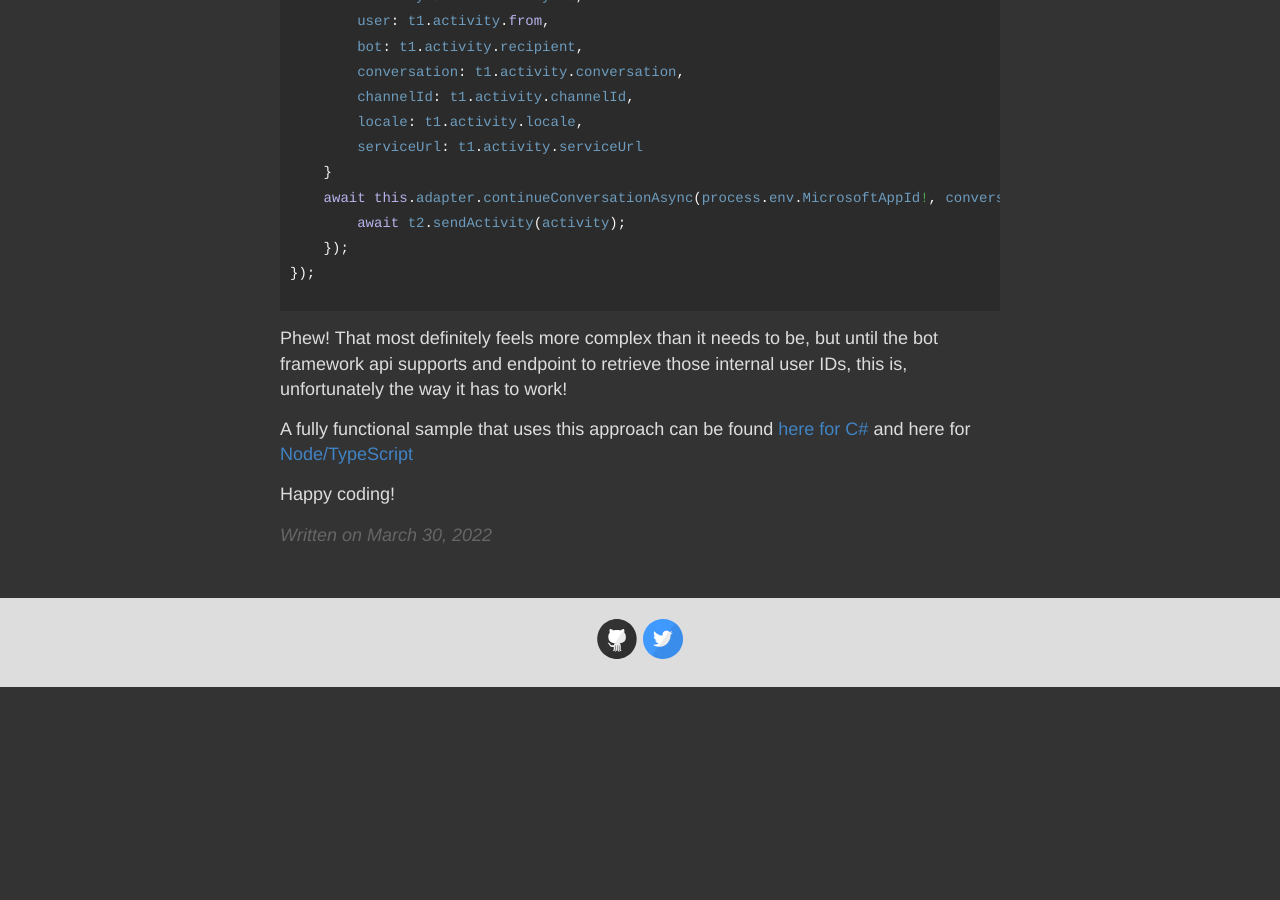
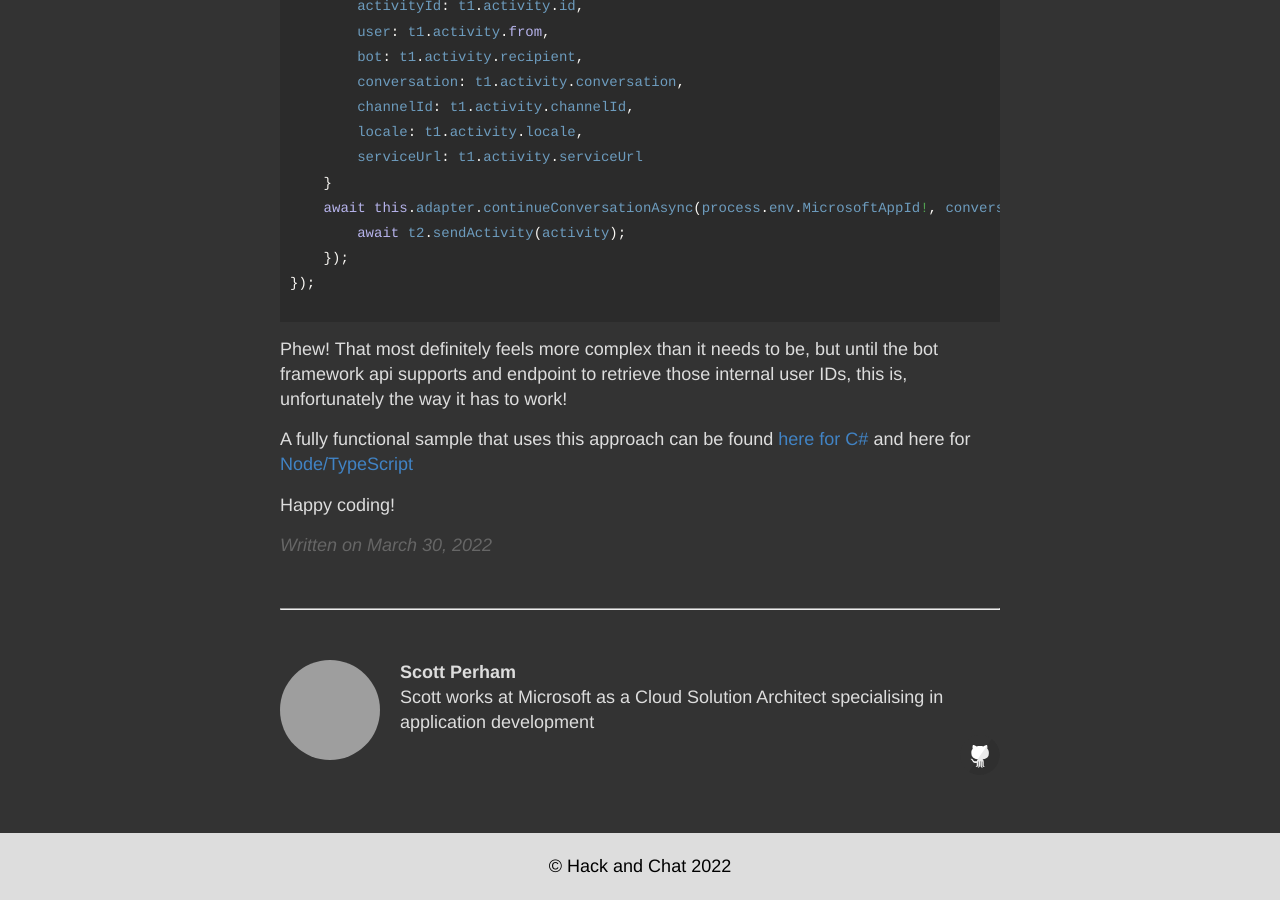
Before and after one commit to scottperham/hack-and-chat, a Jekyll site: the page built from _posts/2022-03-30-teams-proactive-messaging.md, in a window 1280 px wide and 900 px high, scrolled down 8892 px. Built offline with Jekyll 4.4.1, drawn with Linux system fonts in a browser that asks for light colours; before the commit the page ends 9579 px from its top, so only the background shows below that; some of the changed text lies outside the part shown; grey boxes are pictures that could not be loaded.

Commit message:
Added stuff

```diff
--- a/_config.yml
+++ b/_config.yml
@@ -14,6 +14,18 @@
 #
 # Flags below are optional
 #
+
+authors:
+  scott:
+    name: Scott Perham
+    short_profile: Scott works at Microsoft as a Cloud Solution Architect specialising in application development
+    avatar: https://avatars.githubusercontent.com/u/127280?v=4
+    github: scottperham
+  jack:
+    name: Jack Lewis
+    short_profile: Jack works at Microsoft as a Cloud Solution Architect specialising in application development
+    avatar: https://avatars.githubusercontent.com/u/54140421?v=4
+    github: jalew123
 
 # Includes an icon in the footer for each username you enter
 footer-links:
--- /dev/null
+++ b/_includes/post-about.html
@@ -0,0 +1,19 @@
+<div>
+    <hr style="margin: 50px 0;" />
+    <div style="display: flex; flex-direction: row;">
+        <div style="flex: 1 1 100px;">
+            <img style="width: 100px; height: 100px; border-radius: 50%;" src="{{site.authors[page.author].avatar}}" />
+        </div>
+        <div style="flex: 1 1 620px;">
+            <div style="margin-left: 20px;">
+                <div style="font-weight: bold;">{{site.authors[page.author].name}}</div>
+                <div>
+                    {{site.authors[page.author].short_profile}}
+                </div>
+                <div style="text-align: right;">
+                    {% if site.authors[page.author].github %}<a href="https://github.com/{{ site.authors[page.author].github }}"><i class="svg-icon github"></i></a>{% endif %}
+                </div>
+            </div>
+        </div>
+    </div>
+</div>
--- a/_layouts/default.html
+++ b/_layouts/default.html
@@ -19,17 +19,18 @@
     <div class="wrapper-masthead">
       <div class="container">
         <header class="masthead clearfix">
-          <a href="{{ site.baseurl }}/" class="site-avatar"><img src="{{ site.avatar }}" /></a>
+          <!-- <a href="{{ site.baseurl }}/" class="site-avatar"><img src="{{ site.avatar }}" /></a> -->
 
-          <div class="site-info">
-            <h1 class="site-name"><a href="{{ site.baseurl }}/">{{ site.name }}</a></h1>
-            <p class="site-description">{{ site.description }}</p>
+          <div>
+            <div style="text-align: center;">{ Hack and Chat }</div>
+            <!-- <h1 class="site-name"><a href="{{ site.baseurl }}/">{{ site.name }}</a></h1>
+            <p class="site-description">{{ site.description }}</p> -->
           </div>
 
-          <nav>
+          <!-- <nav>
             <a href="{{ site.baseurl }}/">Blog</a>
             <a href="{{ site.baseurl }}/about">About</a>
-          </nav>
+          </nav> -->
         </header>
       </div>
     </div>
@@ -41,7 +42,7 @@
     <div class="wrapper-footer">
       <div class="container">
         <footer class="footer">
-          {% include svg-icons.html %}
+          <div style="color: black;">&copy; Hack and Chat 2022</div>
         </footer>
       </div>
     </div>
--- a/_layouts/post.html
+++ b/_layouts/post.html
@@ -3,7 +3,15 @@
 ---
 
 <article class="post">
+
   <h1>{{ page.title }}</h1>
+
+  <div style="display: flex; flex-direction: row; align-items: center;">
+      <img style="width: 40px; height: 40px; border-radius: 50%;" src="{{site.authors[page.author].avatar}}" />
+      <span style="margin: 0 10px;">{{site.authors[page.author].name}}</span>
+      &middot;
+      <span style="margin: 0 10px;">{{ page.date | date: "%B %e, %Y" }}</span>
+  </div>
 
   <div class="entry">
     {{ content }}
@@ -13,5 +21,7 @@
     Written on {{ page.date | date: "%B %e, %Y" }}
   </div>
 
+  {% include post-about.html %}
+
   {% include disqus.html %}
 </article>
--- a/_posts/2022-03-30-teams-proactive-messaging.md
+++ b/_posts/2022-03-30-teams-proactive-messaging.md
@@ -1,6 +1,8 @@
 ---
 layout: post
 title:  Proactive messaging in Teams
+excerpt: With more and more of us are spending our days working in Microsoft Teams, we're seeing loads more high quality apps being published to the store... the most common feature we see of these apps is the ability to send a notification to a user.
+author: scott
 ---
 
 Sending a proactive notifiction seems more complicated than it really is.
@@ -307,6 +309,6 @@
 
 Phew! That most definitely feels more complex than it needs to be, but until the bot framework api supports and endpoint to retrieve those internal user IDs, this is, unfortunately the way it has to work!
 
-A fully functional sample that uses this approach can be found [here for C#](https://github.com/OfficeDev/msteams-sample-contoso-hr-talent-app) and here for [Node/TypeScript](https://github.com/scottperham/hr-talent-node)
+A fully functional sample that uses this approach can be found [here for C#](https://github.com/OfficeDev/msteams-sample-contoso-hr-talent-app) and here for [Node/TypeScript](https://github.com/OfficeDev/msteams-sample-contoso-hr-talent-app-node)
 
 Happy coding!
```
Also changed, not shown: index.html (+8 -1 lines).
